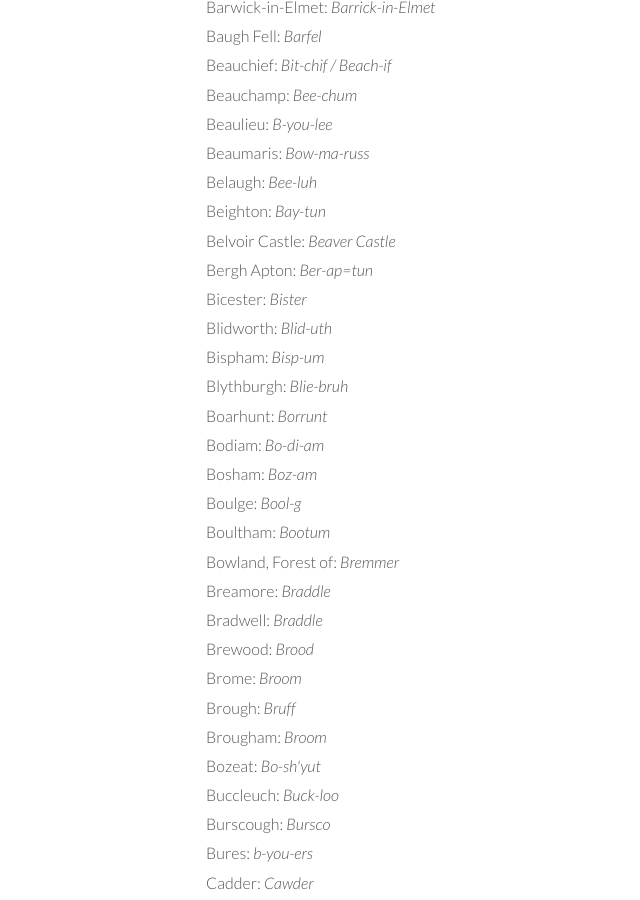
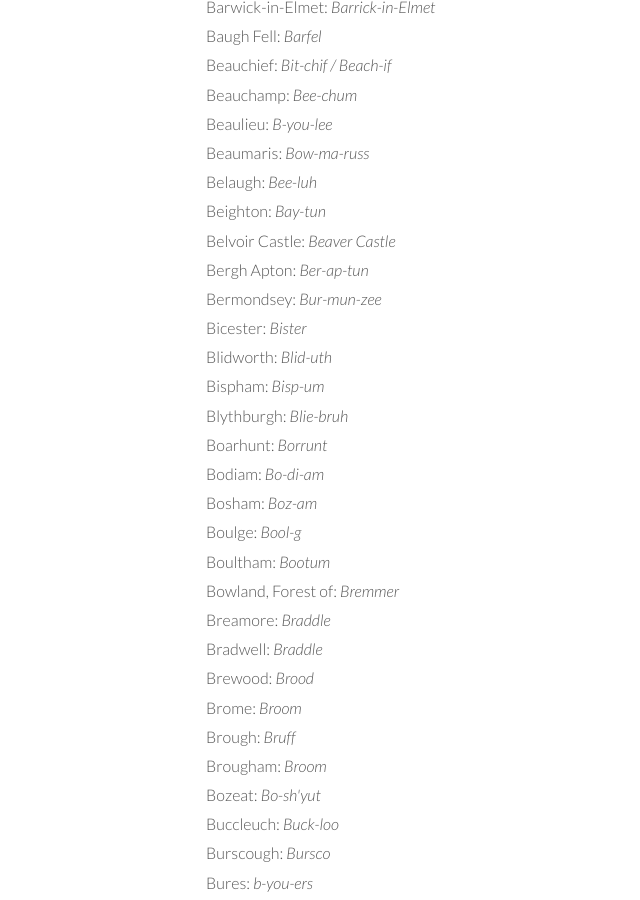
Before and after one commit to CollectionsOfThisKind/collectionsofthiskind.github.io, a Jekyll site: the page built from pages/lists/lists/names.html, in a window 1280 px wide and 900 px high, scrolled down 873 px. Shown: the whole window, without its empty margins (44-684 px from the left). Built offline with Jekyll 4.4.1, drawn with Linux system fonts in a browser that asks for light colours; some of the changed text lies outside the part shown.

Commit message:
Add files via upload

```diff
--- a/pages/lists/lists/names.html
+++ b/pages/lists/lists/names.html
@@ -54,7 +54,8 @@
 <li>Belaugh: <i>Bee-luh</i></li>
 <li>Beighton: <i>Bay-tun</i></li>
 <li>Belvoir Castle: <i>Beaver Castle</i></li>
-<li>Bergh Apton: <i>Ber-ap=tun</i></li>
+<li>Bergh Apton: <i>Ber-ap-tun</i></li>
+<li>Bermondsey: <i>Bur-mun-zee</i></li>
 <li>Bicester: <i>Bister</i></li>
 <li>Blidworth: <i>Blid-uth</i></li>
 <li>Bispham: <i>Bisp-um</i></li>
@@ -379,9 +384,11 @@
 <br />
 <cite><span class=author>Anon</span> <span class=date>(23rd Sept 2016)</span> <span class=title>"<a href="https://www.shropshirestar.com/entertainment/2016/09/23/places-in-shropshire-that-people-just-cant-pronounce-properly/" target=_new>Places in Shropshire that people just can't pronounce properly.</a>"</span> <span class=location>Shropshire Star</span>.</cite>
 <br />
+<cite><span class=author>Bertrand, E.</span> <span class=date>(undated)</span> <span class=title>"<a href="https://www.newsshopper.co.uk/news/25955880.twelve-commonly-mispronounced-places-south-east-london/" target=_new>13 commonly mispronounced places in south east London.</a>"</span> <span class=location>News Shopper</span>.</cite>
+<br />
 <cite><span class=author>Emilia Bona and Lottie Gibbons</span> <span class=date>(19th March 2022)</span> <span class=title>"<a href="https://www.liverpoolecho.co.uk/news/liverpool-news/14-merseyside-place-names-people-23434102" target=_new>The 14 Merseyside place names people cannot pronounce correctly.</a>"</span> <span class=location>Liverpool Echo</span>.</cite>
 <br />
-<cite><span class=author>D. Francis</span> <span class=date>(1980s?)</span> <span class=title>"<a href="https://core.ac.uk/download/pdf/80433847.pdf" target=_new>A British Pronunciation Guide.</a>"</span> <span class=location>Core</span>.</cite>
+<cite><span class=author>Francis, D.</span> <span class=date>(1980s?)</span> <span class=title>"<a href="https://core.ac.uk/download/pdf/80433847.pdf" target=_new>A British Pronunciation Guide.</a>"</span> <span class=location>Core</span>.</cite>
 <br />
 <cite><span class=author>@Geek_Pride <i>et al.</i></span> <span class=date>(4th Feb 2021)</span> <span class=title>"<a href="https://twitter.com/Geek_Pride/status/13574192725538324502" target=_new>Allow me to offer another for the list...</a>"</span> <span class=location>Twitter</span>.</cite>
 <br />
```
Also changed, not shown: other parts of pages/lists/lists/names.html (+5 -1 lines).
